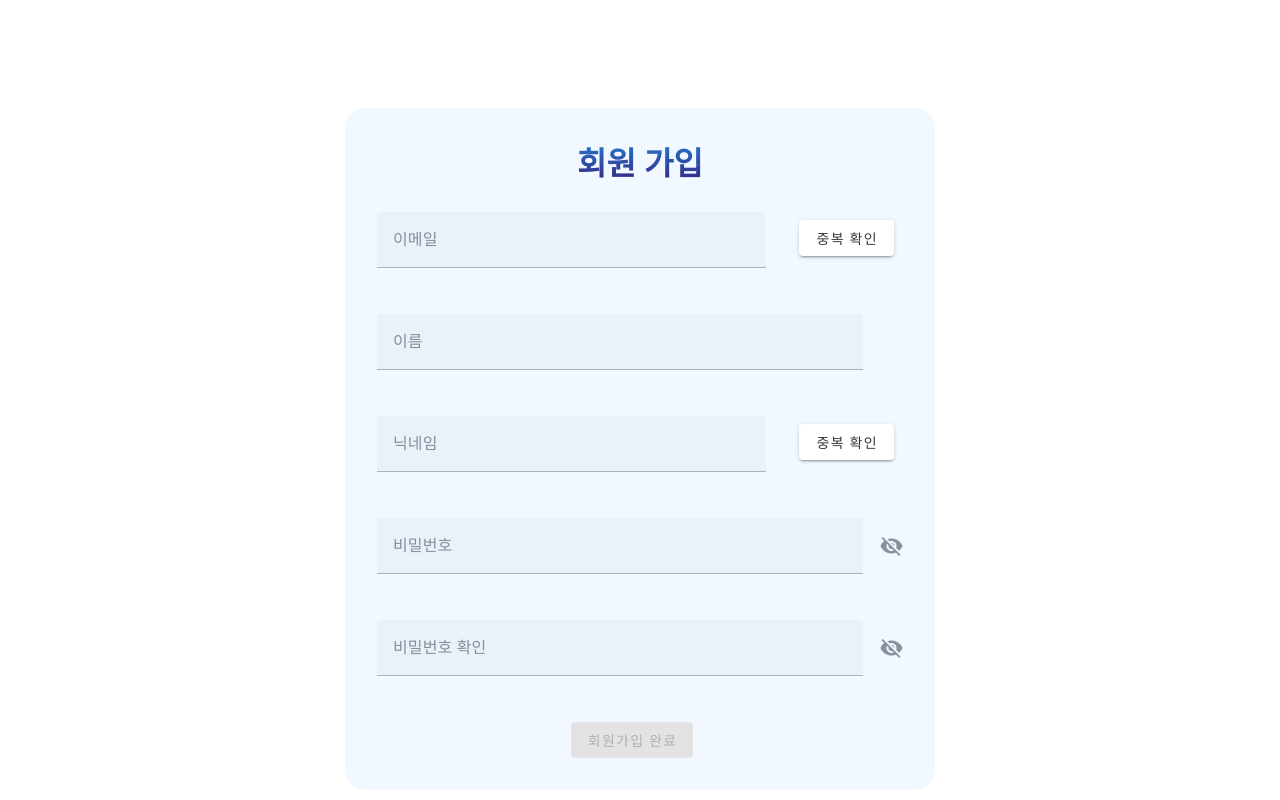
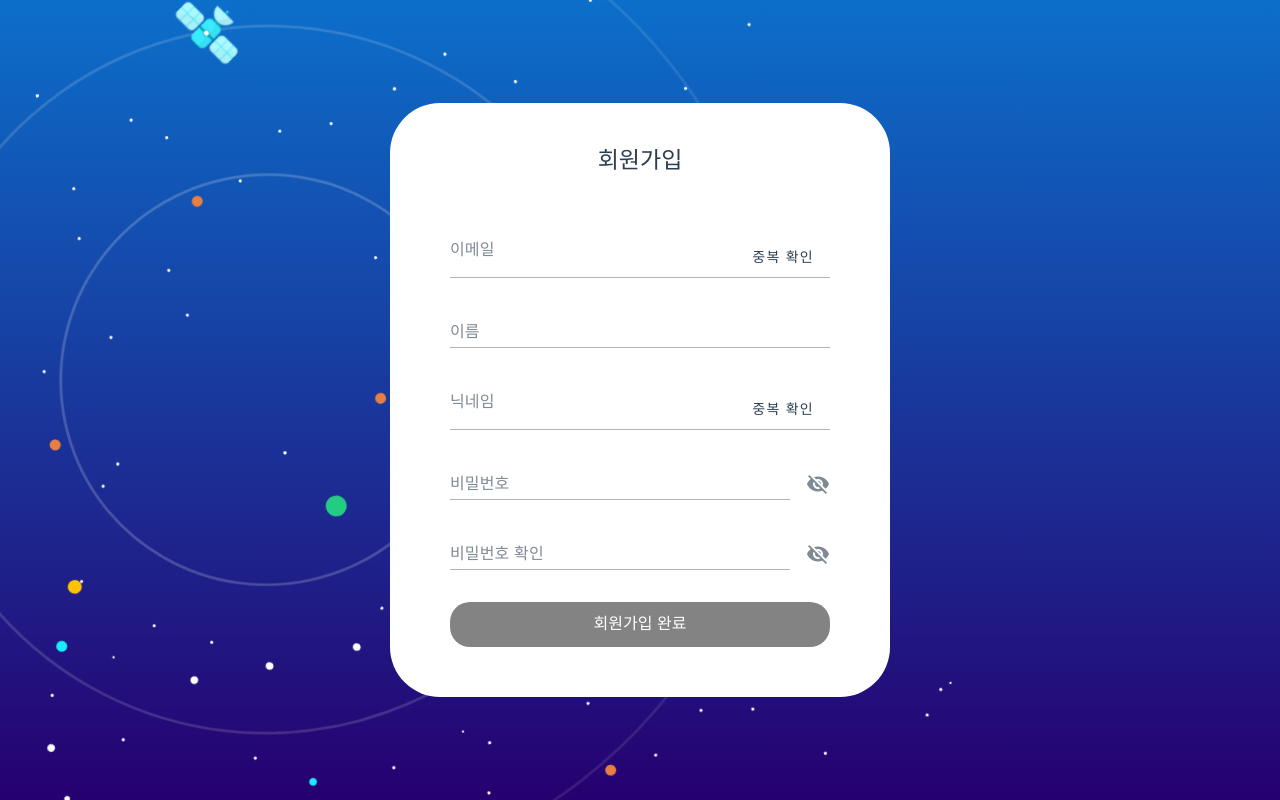
Before and after one commit to PROJECT-SSILY/SSILY, a Vue app in the folder frontend/: page /signup in a window 1280 px wide. Built offline with nearby package versions, Linux system fonts and the light colour scheme; a web font is replaced by a local one.

Commit message:
fix : 회원가입창 css 수정

```diff
--- a/frontend/src/views/Accounts/LoginPage.vue
+++ b/frontend/src/views/Accounts/LoginPage.vue
@@ -73,7 +73,7 @@ export default {
       const response = await store.dispatch(
         "accountStore/loginAction",
         formData
-      );
+        );
       if (response == 401) {
         state.alert = false;
         await store.commit("accountStore/setAlertColor", "error");
--- a/frontend/src/views/Accounts/SignupPage.vue
+++ b/frontend/src/views/Accounts/SignupPage.vue
@@ -1,109 +1,90 @@
 <template>
-  <v-form
-  ref="form"
-  lazy-validation
-  v-model="state.valid"
-  @keyup.enter="clickSignup"
->
-<v-container class="formbox">
-  <h1 class="title">회원 가입</h1>
-  <br>
-  <v-row>
-    <v-col cols="9">
+  <div class="wrap-dialog">
+    <div class="dialog">
+      <div class="tit-dialog">회원가입</div>
+      <v-form ref="form" lazy-validation v-model="state.valid" @submit.prevent="clickSignup">
         <v-text-field
           v-model="state.form.email.value"
           ref="emailform"
-        :rules="[state.rules.required, state.rules.emailRules, state.rules.emailCheckRules ]"
+          :rules="[
+            state.rules.required,
+            state.rules.emailRules,
+            state.rules.emailCheckRules,
+          ]"
           label="이메일"
-      ></v-text-field>
-    </v-col>
-    <v-col cols="3">
-      <v-btn
-        class="my-2"
-        @click="checkEmail"
+          variant="underlined"
         >
-      중복 확인
-      </v-btn>
-    </v-col>
-    <v-col class="pr-13" cols="12">
+          <template v-slot:append-inner>
+            <v-btn variant="text" @click="checkEmail"> 중복 확인 </v-btn>
+          </template>
+        </v-text-field>
         <v-text-field
           v-model="state.form.name"
+          variant="underlined"
           :rules="[state.rules.required, state.rules.nameRules]"
           label="이름"
         ></v-text-field>
-    </v-col>
-    <v-col cols="9">
         <v-text-field
           v-model="state.form.nickname.value"
+          variant="underlined"
           ref="nicknameform"
-        :rules="[state.rules.required, state.rules.nicknameRules, state.rules.nicknameCheckRules]"
+          :rules="[state.rules.required,state.rules.nicknameRules,state.rules.nicknameCheckRules,]"
           label="닉네임"
-        ></v-text-field>
-    </v-col>
-    <v-col class="button" cols="3">
-      <v-btn
-        class="my-2"
-        @click="checkNickname"
         >
-      중복 확인
-      </v-btn>
-    </v-col>
-    <alert-dialog v-if="state.alert"/>
-    <v-col cols="12">
+          <template v-slot:append-inner>
+            <v-fade-transition leave-absolute>
+              <v-btn variant="text" @click="checkNickname"> 중복 확인 </v-btn>
+            </v-fade-transition>
+          </template>
+        </v-text-field>
         <v-text-field
           v-model="state.form.password1"
           :append-icon="state.show1 ? 'mdi-eye' : 'mdi-eye-off'"
           :type="state.show1 ? 'text' : 'password'"
           :rules="[state.rules.required, state.rules.passwordRules]"
+          variant="underlined"
           name="password1"
           label="비밀번호"
           hint=""
           @click:append="state.show1 = !state.show1"
         ></v-text-field>
-    </v-col>
-    <v-col cols="12">
         <v-text-field
           v-model="state.form.password2"
           :append-icon="state.show2 ? 'mdi-eye' : 'mdi-eye-off'"
           :type="state.show2 ? 'text' : 'password'"
           :rules="[state.rules.required, state.rules.passwordRules2]"
+          variant="underlined"
           name="password2"
           label="비밀번호 확인"
           hint=""
           @click:append="state.show2 = !state.show2"
         ></v-text-field>
-    </v-col>
-    <v-col cols="12">
-      <v-btn
+        <button
+          type="submit"
+          class="btn-dialog"
           :disabled="!state.valid"
-        @click="clickSignup"
-        class="mr-4"
         >
           회원가입 완료
-      </v-btn>
-  </v-col>
-</v-row>
-</v-container>
+        </button>
       </v-form>
+    </div>
+  </div>
+  <div class="background">
+    <div id="stars" class="rotating"></div>
+  </div>
 </template>
 <script>
-import { reactive, watch } from 'vue'
-import { useStore } from 'vuex'
-import { useRouter } from 'vue-router'
-import AlertDialog from '../AlertDialog.vue'
-
-
+import { reactive, watch } from "vue";
+import { useStore } from "vuex";
+import { useRouter } from "vue-router";
 
 export default {
-name: 'SignupPage',
-components: {
-  AlertDialog
-},
+  name: "SignupPage",
+
   setup() {
-  const store = useStore()
-  const router = useRouter()
+    const store = useStore();
+    const router = useRouter();
     const state = reactive({
-    alert: false,
       form: {
         name: "",
         password1: "",
@@ -112,125 +93,90 @@ setup() {
         nickname: { value: "", valid: true, status: false },
       },
       rules: {
-      required: value => !!value || '필수',
-      emailRules: value => /.+@.+\..+/.test(value) || '이메일이 유효하지 않습니다',
-      emailCheckRules: () => state.form.email.valid || '이미 사용 중인 이메일입니다.',
-      nameRules: value => (2 <= value.length && value.length <= 10) || '이름은 2자 이상 10자 이내로 작성해주세요',
-      nicknameRules: value => (2 <= value.length && value.length <= 10) || '닉네임은 2자 이상 10자 이내로 작성해주세요',
-      nicknameRules1: () => state.form.nickname.valid || '이미 사용 중인 닉네임입니다.',
-      passwordRules: value => (
-        /^.*(?=^)(?=.*\d)(?=.*[a-zA-Z]){8,16}.*$/.test(value)
-        ) || '비밀번호는 문자와 숫자 조합(8 ~ 16자 이내)으로 작성해주세요',
-      passwordRules2: value => ( state.form.password1 == value) || '비밀번호가 일치하지 않습니다',
+        required: (value) => !!value || "필수",
+        emailRules: (value) => /.+@.+\..+/.test(value) || "이메일이 유효하지 않습니다",
+        emailCheckRules: () => state.form.email.valid || "이미 사용 중인 이메일입니다.",
+        nameRules: (value) => (2 <= value.length && value.length <= 10) || "이름은 2자 이상 10자 이내로 작성해주세요",
+        nicknameRules: (value) => (2 <= value.length && value.length <= 10) || "닉네임은 2자 이상 10자 이내로 작성해주세요",
+        nicknameRules1: () => state.form.nickname.valid || "이미 사용 중인 닉네임입니다.",
+        passwordRules: (value) => /^.*(?=^)(?=.*\d)(?=.*[a-zA-Z]){8,16}.*$/.test(value) || "비밀번호는 문자와 숫자 조합(8 ~ 16자 이내)으로 작성해주세요",
+        passwordRules2: (value) => state.form.password1 == value || "비밀번호가 일치하지 않습니다",
       },
       valid: true,
       show1: false,
       show2: false,
-  })
+    });
 
     watch(() => state.form.email.value, (newValue, oldValue) => {
-    state.form.email.status = false
-    console.log('변화 감지', {newValue, oldValue})
-  })
+        state.form.email.status = false;
+        console.log("변화 감지", { newValue, oldValue });
+      }
+    );
     watch(() => state.form.nickname.value, (newValue, oldValue) => {
-    state.form.nickname.status = false
-    console.log('변화 감지', {newValue, oldValue})
-  })
+        state.form.nickname.status = false;
+        console.log("변화 감지", { newValue, oldValue });
+      }
+    );
 
     const clickSignup = async function () {
-    if (!state.form.email.status){
-      state.alert = false
-      await store.commit('accountStore/setAlertColor', 'error')
-      await store.commit('accountStore/setAlertMessage', '이메일 중복 확인이 필요합니다.')
-      await store.commit('accountStore/setAlertIcon', 'alert')
-      state.alert = true
-      return
-    } else if (!state.form.nickname.status){
-      state.alert = false
-      await store.commit('accountStore/setAlertColor', 'error')
-      await store.commit('accountStore/setAlertMessage', '닉네임 중복 확인이 필요합니다.')
-      await store.commit('accountStore/setAlertIcon', 'alert')
-      state.alert = true
-      return
+      if (!state.form.email.status) {
+        alert("이메일 중복 확인이 필요합니다.")
+        return;
+      } else if (!state.form.nickname.status) {
+        alert("닉네임 중복 확인이 필요합니다.")
+        return;
       } else {
         const formData = {
           email: state.form.email.value,
           password: state.form.password1,
           nickname: state.form.nickname.value,
           name: state.form.name,
-      }
+        };
         await store.dispatch('accountStore/registerAction', formData )
-      await console.log("회원가입 완료")
+        alert("회원가입 완료")
         router.push('login')
       }
-  }
+    };
 
     const checkEmail = async function () {
-    const result = await store.dispatch('accountStore/checkEmailAction', state.form.email.value )
+      const result = await store.dispatch("accountStore/checkEmailAction", state.form.email.value);
       if (result.data.data) {
-      state.form.email.status = true
-      state.alert = false
-      await store.commit('accountStore/setAlertColor', 'success')
-      await store.commit('accountStore/setAlertMessage', '사용 가능한 이메일입니다.')
-      await store.commit('accountStore/setAlertIcon', 'check')
-      state.alert = true
+        state.form.email.status = true;
+        alert("사용 가능한 이메일입니다.")
       } else {
-      state.form.email.status = false
-      state.alert = false
-      await store.commit('accountStore/setAlertColor', 'error')
-      await store.commit('accountStore/setAlertMessage', '이미 사용 중인 이메일입니다.')
-      await store.commit('accountStore/setAlertIcon', 'alert')
-      state.alert = true
+        state.form.email.status = false;
+        alert("이미 사용 중인 이메일입니다.")
       }
-  }
+    };
 
     const checkNickname = async function () {
-    console.log(state.form.nickname.status)
-    const result = await store.dispatch('accountStore/checkNicknameAction', state.form.nickname.value )
+      const result = await store.dispatch("accountStore/checkNicknameAction", state.form.nickname.value);
       if (result.data.data) {
-      state.form.nickname.status = true
-      state.alert = false
-      await store.commit('accountStore/setAlertColor', 'success')
-      await store.commit('accountStore/setAlertMessage', '사용 가능한 닉네임입니다.')
-      await store.commit('accountStore/setAlertIcon', 'check')
-      state.alert = true
+        state.form.nickname.status = true;
+        alert("사용 가능한 닉네임입니다.")
       } else {
-      state.form.nickname.status = false
-      state.alert = false
-      await store.commit('accountStore/setAlertColor', 'error')
-      await store.commit('accountStore/setAlertMessage', '이미 사용 중인 닉네임입니다.')
-      await store.commit('accountStore/setAlertIcon', 'alert')
-      state.alert = true
+        state.form.nickname.status = false;
+        alert("이미 사용 중인 닉네임입니다.")
       }
-  }
+    };
 
     return {
       state,
       clickSignup,
       checkEmail,
       checkNickname,
-  }
-}
-}
+    };
+  },
+};
 </script>
 
 <style scoped>
-
-.title {
-background: linear-gradient(rgba(12,111,202,1), rgba(38,0,111,1));
-  background-clip: text;
-  -webkit-background-clip: text;
-color: transparent;
+.btn-dialog {
+  background: #24cb83;
+  color: white;
 }
-.formbox {
-padding: 2rem;
-margin-top: 10%;
-background-color: aliceblue;
-width: 60%;
-border-radius: 20px;
-opacity: 90%;
-font-family: 'MaplestoryOTFBold';
-font-weight: normal;
-font-style: normal;
+.btn-dialog:disabled {
+  background: #838383;
+  color: white;
 }
 </style>
--- a/frontend/src/views/AlertDialog.vue
+++ b/frontend/src/views/AlertDialog.vue
@@ -19,6 +19,7 @@
             :color="color"
             text
             @click.stop ="state.alert = false"
+            @keyup="enter"
             >
             확인
             </v-btn>
--- a/frontend/src/views/WaitingPage/components/UserInfo.vue
+++ b/frontend/src/views/WaitingPage/components/UserInfo.vue
@@ -58,7 +58,7 @@ export default {
   font-weight: 700;
   POSITION: absolute;
   bottom: 59px;
-  text-shadow: 0px 0px 0px #e4ff00, 0 0px #e4ff00, 1px 0 #e4ff00, 0 -1px #e4ff00;
+  text-shadow: -1px 0px 10px #e4ff00, 0 1px #e4ff00, 1px 0 #e4ff00, 0 -1px #e4ff00;
   width: 100%;
 }
 </style>
```
Also changed, not shown: frontend/src/store/accountStore.js (+0 -18 lines). Lines whose indentation alone changed are shown as unchanged.
